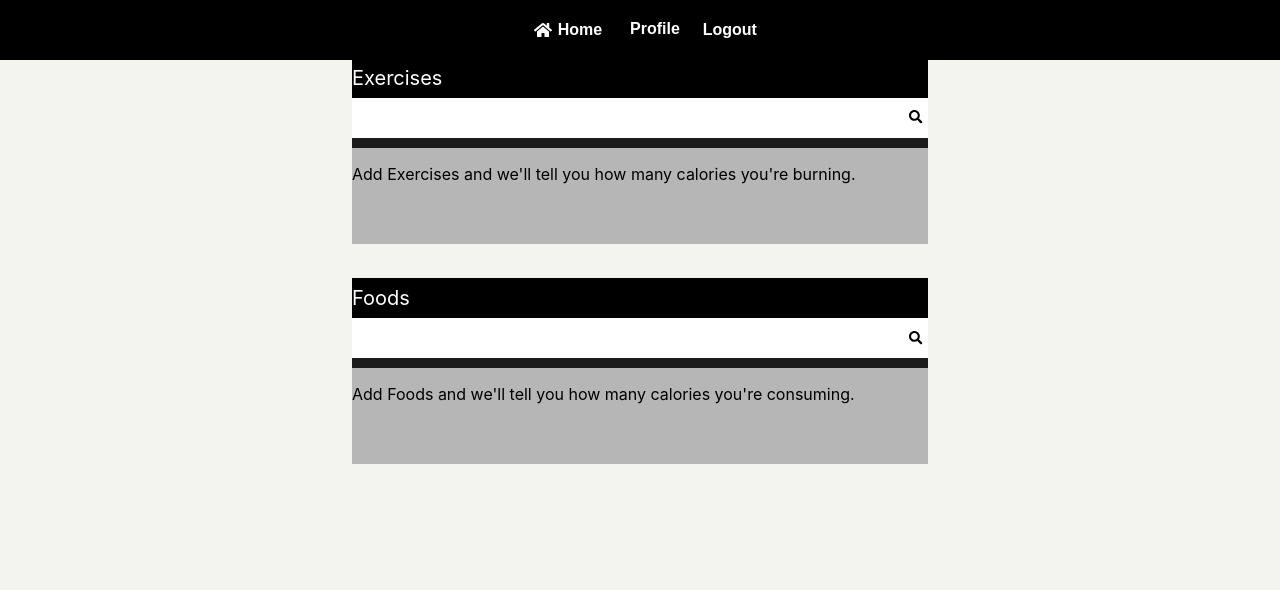
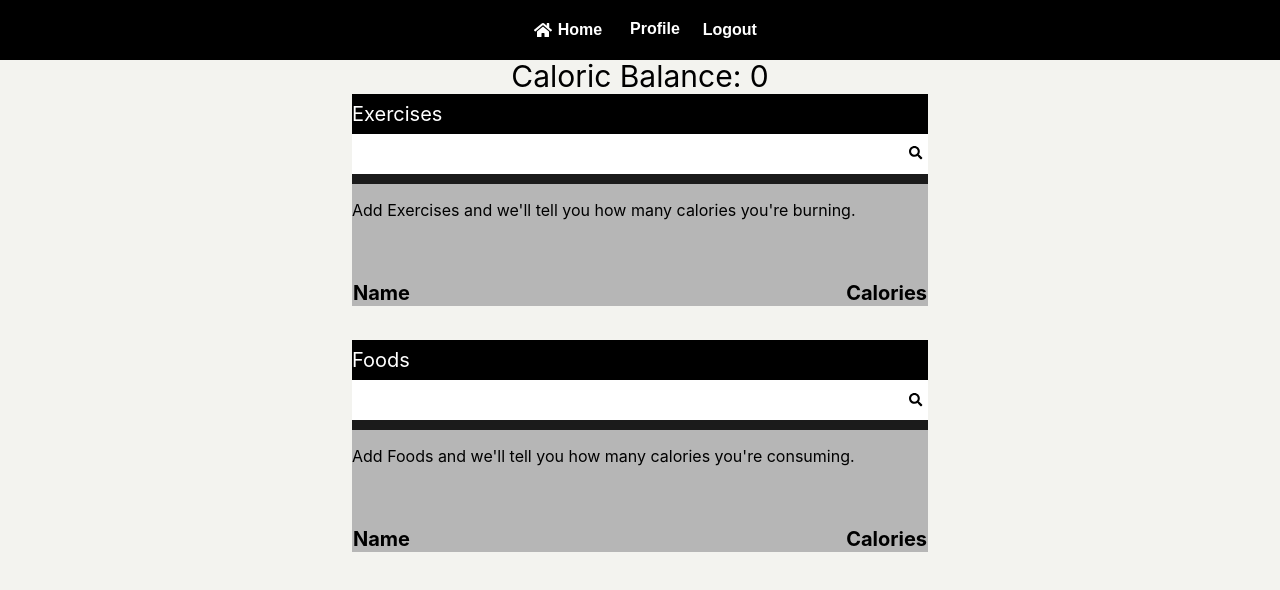
Before and after one commit to KostadinDinkov/HealthTracker, a React (Create React App) app in the folder health-tracker/: page /home in a window 1280 px wide. Shown: the top 590 px of the page. Built offline with nearby package versions, Linux system fonts and the light colour scheme.

Commit message:
added food/exercise tables

```diff
--- a/health-tracker/src/components/Homepage/Homepage.css
+++ b/health-tracker/src/components/Homepage/Homepage.css
@@ -8,7 +8,9 @@
   font-family: Arial, Helvetica, sans-serif;
   font-size: 2rem;
 }
-
+.caloric-balance{
+  font-size: 3rem;
+}
 .exercises{
   width: 50%;
   background-color:rgb(182, 182, 182);
@@ -23,6 +25,31 @@
   font-size: 2rem;
 }
 
+.exercise-list{
+  width: 100%;
+  font-size: 2rem;
+  display: flex;
+  flex-direction: column;
+  align-items: center;
+}
+.exercise-table-header{
+  display: flex;
+  width: 100%;
+  justify-content: space-between;
+ }
+.exercise-row{
+ display: flex;
+ width: 100%;
+ justify-content: space-between;
+ cursor: pointer;
+}
+.exercise-row:hover{
+  background-color: #cecece;
+}
+.exercise-row td{
+  pointer-events: none;
+}
+
 .header-title{
   height: 100%;
   width: 100%;
@@ -31,7 +58,7 @@
   align-items: center;
 }
 
-.exercise-body{
+.exercise-description{
   font-size: 1.6rem;
   min-height: 8rem;
 }
@@ -50,8 +77,34 @@
   color: white;
   font-size: 2rem;
 }
+.foods-list{
+  width: 100%;
+  font-size: 2rem;
+  display: flex;
+  flex-direction: column;
+  align-items: center;
+}
 
-.foods-body{
+.food-header{
+  display: flex;
+  width: 100%;
+  justify-content: space-between;
+ }
+
+.food-row{
+ display: flex;
+ width: 100%;
+ justify-content: space-between;
+ cursor: pointer;
+}
+.food-row:hover{
+  background-color: #cecece;
+}
+.food-row td{
+  pointer-events: none;
+}
+
+.foods-description{
   font-size: 1.6rem;
   min-height: 8rem;
 }
--- a/health-tracker/src/components/Homepage/Homepage.js
+++ b/health-tracker/src/components/Homepage/Homepage.js
@@ -10,6 +10,7 @@ class Homepage extends React.Component {
     this.onPickExercise = this.onPickExercise.bind(this);
     this.addExercise = this.addExercise.bind(this);
     this.discardExercise = this.discardExercise.bind(this);
+    this.onGetExerciseDetails = this.onGetExerciseDetails.bind(this)
 
 
     this.onChangeFood = this.onChangeFood.bind(this);
@@ -23,8 +24,42 @@ class Homepage extends React.Component {
       food:' ',
       food_options:' ',
       exercise_options:' ',
+      exercise_list:[],
       food_description:<p>Add Foods and we'll tell you how many calories you're consuming.</p>,
-      exercise_description:<p>Add Exercises and we'll tell you how many calories you're burning.</p>
+      foods_list:[],
+      exercise_description:<p>Add Exercises and we'll tell you how many calories you're burning.</p>,
+      caloric_balance:0
+    }
+    if(localStorage.getItem('loggedIn')===true){
+      const requestOptions = {
+        method: 'POST',
+        headers: { 'Content-Type' : 'application/json'},
+        body:  {"email":localStorage.getItem('email')}
+      };
+
+      fetch('/food/dailyIntake', requestOptions)
+    .then(res => res.json())
+    .then(res =>
+      {
+        console.log(res);
+        this.setState({foods_list:res})
+
+      }
+      )
+    .catch(error=>{console.error(error)})
+
+    fetch('/exercise/dailyExercises', requestOptions)
+    .then(res => res.json())
+    .then(res =>
+      {
+        console.log(res);
+        this.setState({exercise_list:res})
+
+      }
+      )
+    .catch(error=>{console.error(error)})
+
+
     }
   }
 
@@ -48,7 +83,6 @@ class Homepage extends React.Component {
   onPickExercise(){
     var item = this.state.exercise;
     //document.getElementById('food_search').innerHTML= item
-    document.getElementById('food-suggestions').style.display='none'
 
     const requestOptions = {
       method: 'POST',
@@ -63,32 +97,17 @@ class Homepage extends React.Component {
     {
 
       //console.log(res);
-      if(localStorage.getItem('loggedIn')===true){
         item_description =
         <div className="food-info">
             <img src={res["photo"]["thumb"]} alt=""></img>
-            <span id='exercise-name'>Name: {res["name"]}</span>
+            <span id='exercise-name' val={res["name"]}>Name: {res["name"]}</span>
             <span>Duration: {res["duration_min"]} m</span>
-            <span>Calories: {res["nf_calories"]} cal</span>
+            <span id='exercise-calories' val={res["nf_calories"]}>Calories: {res["nf_calories"]} cal</span>
             <div className="exercise-buttons">
               <button onClick={this.addExercise}><FontAwesomeIcon className="icon" icon={faCheck}/></button>
               <button onClick={this.discardExercise}><FontAwesomeIcon className="icon" icon={faTimes}/></button>
             </div>
         </div>
-      }
-      else{
-        item_description =
-        <div className="food-info">
-            <img src={res["photo"]["thumb"]} alt=""></img>
-            <span id='exercise-name'>Name: {res["name"]}</span>
-            <span>Duration: {res["duration_min"]} m</span>
-            <span>Calories: {res["nf_calories"]} cal</span>
-            <div className="exercise-buttons">
-              <button onClick={this.discardExercise}><FontAwesomeIcon className="icon" icon={faTimes}/></button>
-            </div>
-        </div>
-      }
-
 
       this.setState({exercise_description: item_description})
 
@@ -99,11 +118,40 @@ class Homepage extends React.Component {
   }
 
   addFood(){
+      var updated_foods_list = [...this.state.foods_list]
+      updated_foods_list.push(
+        <tr className="food-row" name={document.getElementById('food-name').getAttribute('val')} onClick={this.onPickSuggestion}>
+          <td>
+            {document.getElementById('food-name').getAttribute('val')}
+          </td>
+          <td>
+            {document.getElementById('food-calories').getAttribute('val')}
+          </td>
+        </tr>
+      )
+      var balance = this.state.caloric_balance
+      balance +=  parseFloat(document.getElementById('food-calories').getAttribute('val'))
+      this.setState({caloric_balance: balance})
 
+      this.setState({foods_list:updated_foods_list})
   }
 
   addExercise(){
-
+    var updated_exercise_list = [...this.state.exercise_list]
+    updated_exercise_list.push(
+      <tr className="exercise-row" name={document.getElementById('exercise-name').getAttribute('val')} onClick={this.onGetExerciseDetails}>
+        <td>
+          {document.getElementById('exercise-name').getAttribute('val')}
+        </td>
+        <td>
+          {document.getElementById('exercise-calories').getAttribute('val')}
+        </td>
+      </tr>
+    )
+    var balance = this.state.caloric_balance
+    balance -= parseFloat(document.getElementById('exercise-calories').getAttribute('val'))
+    this.setState({caloric_balance:balance})
+    this.setState({exercise_list:updated_exercise_list})
   }
 
   discardExercise(){
@@ -114,6 +162,7 @@ class Homepage extends React.Component {
   discardFood(){
     var defaultVal = <p>Add Foods and we'll tell you how many calories you're consuming.</p>
     this.setState({food_description:defaultVal})
+    console.log(this.state.foods_list)
   }
 
   onChangeFood(e){
@@ -151,6 +200,41 @@ class Homepage extends React.Component {
     .catch(error=>{console.error(error)})
   }
 
+  onGetExerciseDetails(e){
+    var item = e.target.getAttribute('name')
+    console.log(item)
+    const requestOptions = {
+      method: 'POST',
+      headers: { 'Content-Type' : 'application/json'},
+      body:  JSON.stringify(item)
+    };
+
+    var item_description = '';
+    fetch('/exercise', requestOptions)
+  .then(res => res.json())
+  .then(res =>
+    {
+
+      //console.log(res);
+        item_description =
+        <div className="food-info">
+            <img src={res["photo"]["thumb"]} alt=""></img>
+            <span id='exercise-name' val={res["name"]}>Name: {res["name"]}</span>
+            <span>Duration: {res["duration_min"]} m</span>
+            <span id='exercise-calories' val={res["nf_calories"]}>Calories: {res["nf_calories"]} cal</span>
+            <div className="exercise-buttons">
+              <button onClick={this.addExercise}><FontAwesomeIcon className="icon" icon={faCheck}/></button>
+              <button onClick={this.discardExercise}><FontAwesomeIcon className="icon" icon={faTimes}/></button>
+            </div>
+        </div>
+
+      this.setState({exercise_description: item_description})
+
+    }
+    )
+  .catch(error=>{console.error(error)})
+
+  }
   onPickSuggestion(e){
       var item = e.target.getAttribute('name')
       //document.getElementById('food_search').innerHTML= item
@@ -169,15 +253,14 @@ class Homepage extends React.Component {
       {
 
         //console.log(res);
-        if(localStorage.getItem('loggedIn')===true){
           item_description =
           <div className="food-info">
               <img src={res["photo"]["thumb"]} alt=""></img>
-              <span id='food-name'>Name: {res["food_name"]}</span>
+              <span id='food-name' val={res["food_name"]}>Name: {res["food_name"]}</span>
               <span>Serving Quantity: {res["serving_qty"]}</span>
               <span>Serving Unit: {res["serving unit"]}</span>
               <span>Serving Weight: {res["serving_weight_grams"]} g</span>
-              <span>Calories: {res["nf_calories"]} cal</span>
+              <span id='food-calories' val={res["nf_calories"]}>Calories: {res["nf_calories"]} cal</span>
               <span>Fat: {res["nf_total_fat"]} g</span>
               <span>Protein: {res["nf_protein"]} g</span>
               <span>Carbs: {res["nf_total_carbohydrate"]}</span>
@@ -186,24 +269,6 @@ class Homepage extends React.Component {
                 <button onClick={this.discardFood}><FontAwesomeIcon className="icon" icon={faTimes}/></button>
               </div>
           </div>
-        }
-        else{
-          item_description =
-          <div className="food-info">
-              <img src={res["photo"]["thumb"]} alt=""></img>
-              <span id='food-name'>Name: {res["food_name"]}</span>
-              <span>Serving Quantity: {res["serving_qty"]}</span>
-              <span>Serving Unit: {res["serving unit"]}</span>
-              <span>Serving Weight: {res["serving_weight_grams"]} g</span>
-              <span>Calories: {res["nf_calories"]} cal</span>
-              <span>Fat: {res["nf_total_fat"]} g</span>
-              <span>Protein: {res["nf_protein"]} g</span>
-              <span>Carbs: {res["nf_total_carbohydrate"]}</span>
-              <div className="food-buttons">
-                <button onClick={this.discardFood}><FontAwesomeIcon className="icon" icon={faTimes}/></button>
-              </div>
-          </div>
-        }
 
 
         this.setState({food_description: item_description})
@@ -232,15 +297,14 @@ class Homepage extends React.Component {
     {
 
       //console.log(res);
-      if(localStorage.getItem('loggedIn')===true){
         item_description =
         <div className="food-info">
               <img src={res["photo"]["thumb"]} alt=""></img>
-            <span id='food-name'>Name: {res["food_name"]}</span>
+              <span id='food-name' val={res["food_name"]}>Name: {res["food_name"]}</span>
               <span>Serving Quantity: {res["serving_qty"]}</span>
               <span>Serving Unit: {res["serving unit"]}</span>
               <span>Serving Weight: {res["serving_weight_grams"]} g</span>
-            <span>Calories: {res["nf_calories"]} cal</span>
+              <span id='food-calories' val={res["nf_calories"]}>Calories: {res["nf_calories"]} cal</span>
               <span>Fat: {res["nf_total_fat"]} g</span>
               <span>Protein: {res["nf_protein"]} g</span>
               <span>Carbs: {res["nf_total_carbohydrate"]}</span>
@@ -249,24 +313,6 @@ class Homepage extends React.Component {
                 <button onClick={this.discardFood}><FontAwesomeIcon className="icon" icon={faTimes}/></button>
               </div>
           </div>
-      }
-      else{
-        item_description =
-        <div className="food-info">
-            <img src={res["photo"]["thumb"]} alt=""></img>
-            <span id='food-name'>Name: {res["food_name"]}</span>
-            <span>Serving Quantity: {res["serving_qty"]}</span>
-            <span>Serving Unit: {res["serving unit"]}</span>
-            <span>Serving Weight: {res["serving_weight_grams"]} g</span>
-            <span>Calories: {res["nf_calories"]} cal</span>
-            <span>Fat: {res["nf_total_fat"]} g</span>
-            <span>Protein: {res["nf_protein"]} g</span>
-            <span>Carbs: {res["nf_total_carbohydrate"]}</span>
-            <div className="food-buttons">
-              <button onClick={this.discardFood}><FontAwesomeIcon className="icon" icon={faTimes}/></button>
-            </div>
-        </div>
-      }
 
 
       this.setState({food_description: item_description})
@@ -281,7 +327,7 @@ class Homepage extends React.Component {
   render() {
     return (
       <div className="Homepage">
-
+        <span className="caloric-balance">Caloric Balance: {this.state.caloric_balance}</span>
         <div className="exercises">
           <div className="exercise-header">
             <div className="header-title">
@@ -295,9 +341,21 @@ class Homepage extends React.Component {
           </div>
           </div>
 
-          <div className="exercise-body">
+          <div className="exercise-description">
             {this.state.exercise_description}
           </div>
+
+          <table className="exercise-list">
+              <tr className="exercise-table-header">
+                <th>
+                  Name
+                </th>
+                <th>
+                  Calories
+                </th>
+              </tr>
+              {this.state.exercise_list}
+          </table>
         </div>
 
         <div className="foods">
@@ -319,9 +377,21 @@ class Homepage extends React.Component {
           </div>
 
 
-          <div id="food-description" className="foods-body">
+          <div id="food-description" className="foods-description">
               {this.state.food_description}
           </div>
+
+          <table className="foods-list">
+              <tr className="food-header">
+                <th>
+                  Name
+                </th>
+                <th>
+                  Calories
+                </th>
+              </tr>
+              {this.state.foods_list}
+          </table>
         </div>
       </div>
 
--- a/health-tracker/src/components/RegistrationForm/RegistrationForm.js
+++ b/health-tracker/src/components/RegistrationForm/RegistrationForm.js
@@ -159,7 +159,7 @@ class RegistrationForm extends React.Component{
             {console.log('result fetched...', result);
             if(result.msg==='OK'){
                 localStorage.setItem('loggedIn',true)
-                localStorage.setItem('user',user);
+                localStorage.setItem('email',email);
                 this.handleClick();
             }
             else if(result.msg==='User already exists'){
```
Lines whose indentation alone changed are shown as unchanged.
